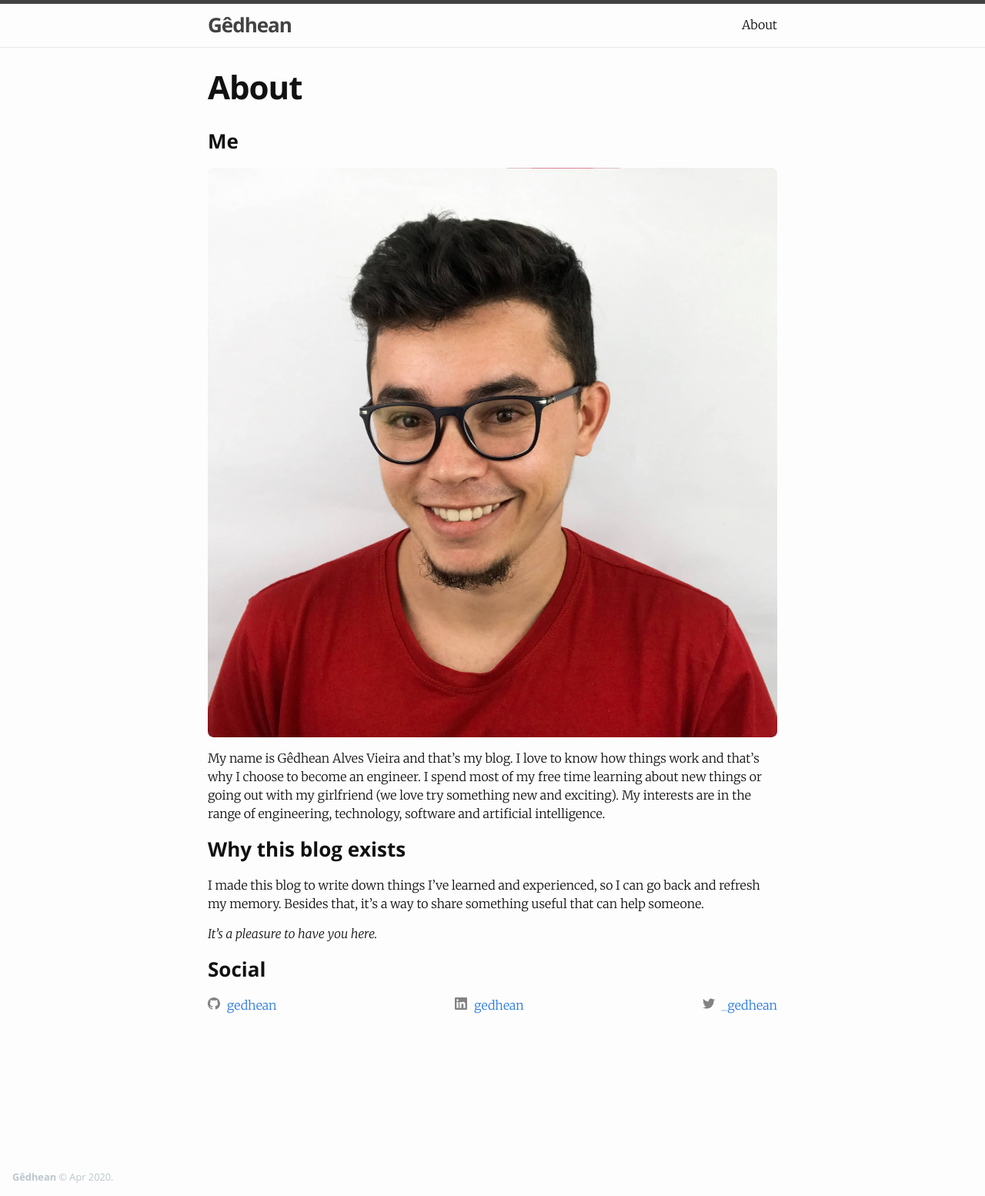
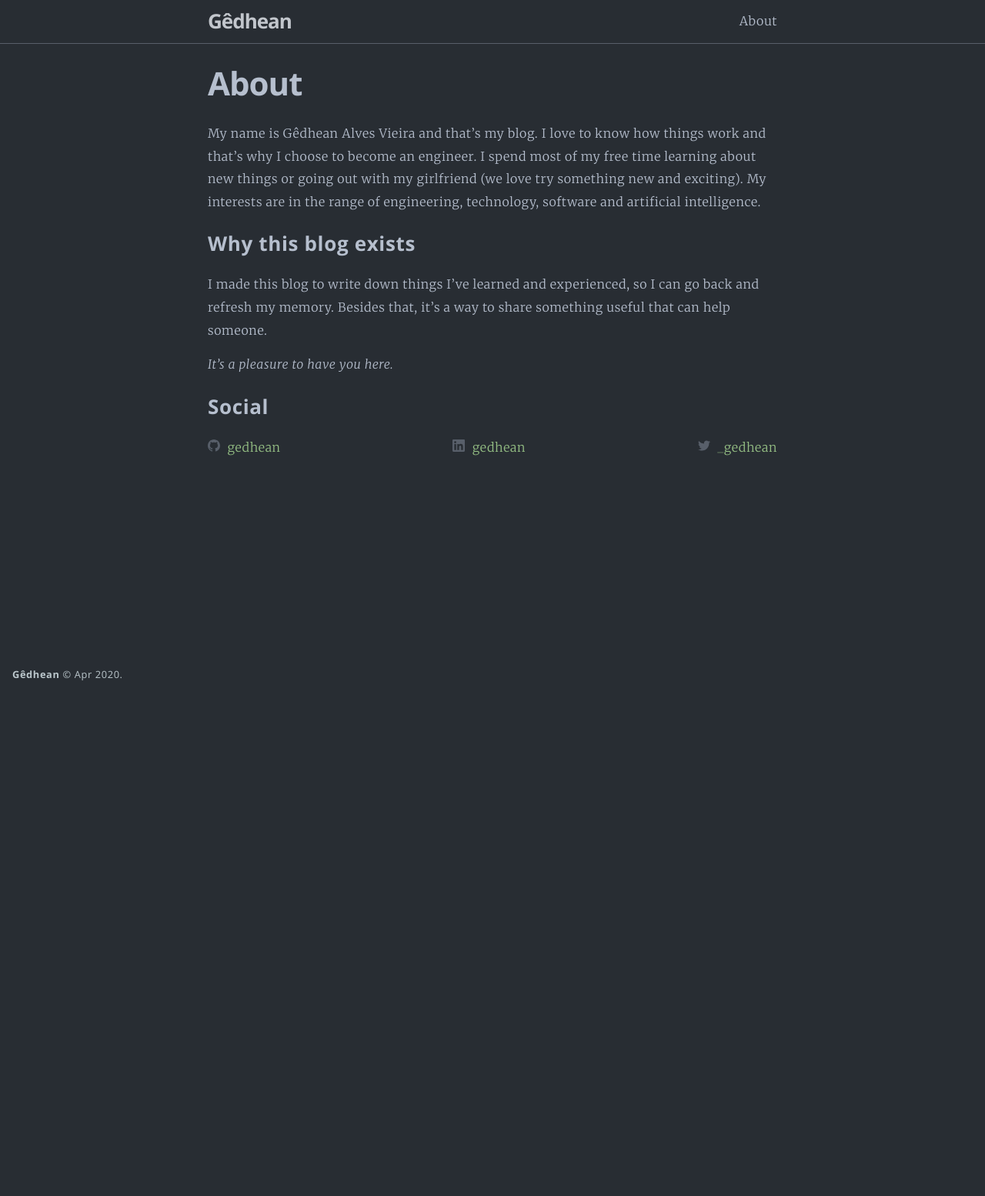
Before and after one commit to gedhean/gedhean.github.io, a Jekyll site: the page built from about.markdown, in a window 1280 px wide. Shown: the whole page at 77% size. Built offline with Jekyll 4.4.1, drawn with Linux system fonts in a browser that asks for light colours; after the commit the page ends 900 px from its top, so only the background shows below that.

Commit message:
dark mode on

```diff
--- a/_sass/minima.scss
+++ b/_sass/minima.scss
@@ -12,11 +12,11 @@ $base-line-height: 1.5 !default;
 
 $spacing-unit:     30px !default;
 
-$text-color:       #111 !default;
-$background-color: #fdfdfd !default;
-$brand-color:      #2a7ae2 !default;
+$text-color:       #b6bfce !default;
+$background-color: #282D33 !default;
+$brand-color:      #96c185 !default;
 
-$grey-color:       #828282 !default;
+$grey-color:       #585f6a !default;
 $grey-color-light: lighten($grey-color, 40%) !default;
 $grey-color-dark:  darken($grey-color, 25%) !default;
 
--- a/_sass/minima/_base.scss
+++ b/_sass/minima/_base.scss
@@ -26,6 +26,8 @@ body {
   display: flex;
   min-height: 100vh;
   flex-direction: column;
+  line-height: 1.85;
+  letter-spacing: .04em;
 }
 
 
@@ -105,6 +107,7 @@ h1, h2, h3, h4, h5, h6 {
 a {
   color: $brand-color;
   text-decoration: none;
+  cursor: pointer;
 
   &:visited {
     color: darken($brand-color, 15%);
--- a/_sass/minima/_layout.scss
+++ b/_sass/minima/_layout.scss
@@ -2,8 +2,8 @@
  * Site header
  */
 .site-header {
-  border-top: 5px solid $grey-color-dark;
-  border-bottom: 1px solid $grey-color-light;
+  // border-top: 5px solid $grey-color-dark;
+  border-bottom: 1px solid $grey-color;
   min-height: $spacing-unit * 1.865;
 
   // Positioning context for the mobile navigation icon
@@ -20,7 +20,7 @@
 
   &,
   &:visited {
-    color: $grey-color-dark;
+    color: $grey-color-light;
   }
 }
 
@@ -74,7 +74,7 @@
       text-align: center;
 
       > svg {
-        fill: $grey-color-dark;
+        fill: $grey-color;
       }
     }
 
@@ -211,7 +211,7 @@
 
 .post-meta {
   font-size: $small-font-size;
-  color: $grey-color;
+  color: $grey-color-light;
 }
 
 .post-link {
--- a/about.markdown
+++ b/about.markdown
@@ -3,12 +3,6 @@ layout: page
 title: About
 permalink: /about/
 ---
-
-### Me
-
-<!-- ![](/assets/images/perfil-min.jpg) -->
-
-<img class="my-img" src="/assets/images/perfil.jpg" alt="Gêdhean Alves Vieira Image">
 
 My name is Gêdhean Alves Vieira and that's my blog. I love to know how things work and that's why I choose to become an engineer.
 I spend most of my free time learning about new things or going out with my girlfriend (we love try something new and exciting). My interests are in the range of engineering, technology, software and artificial intelligence.
```
